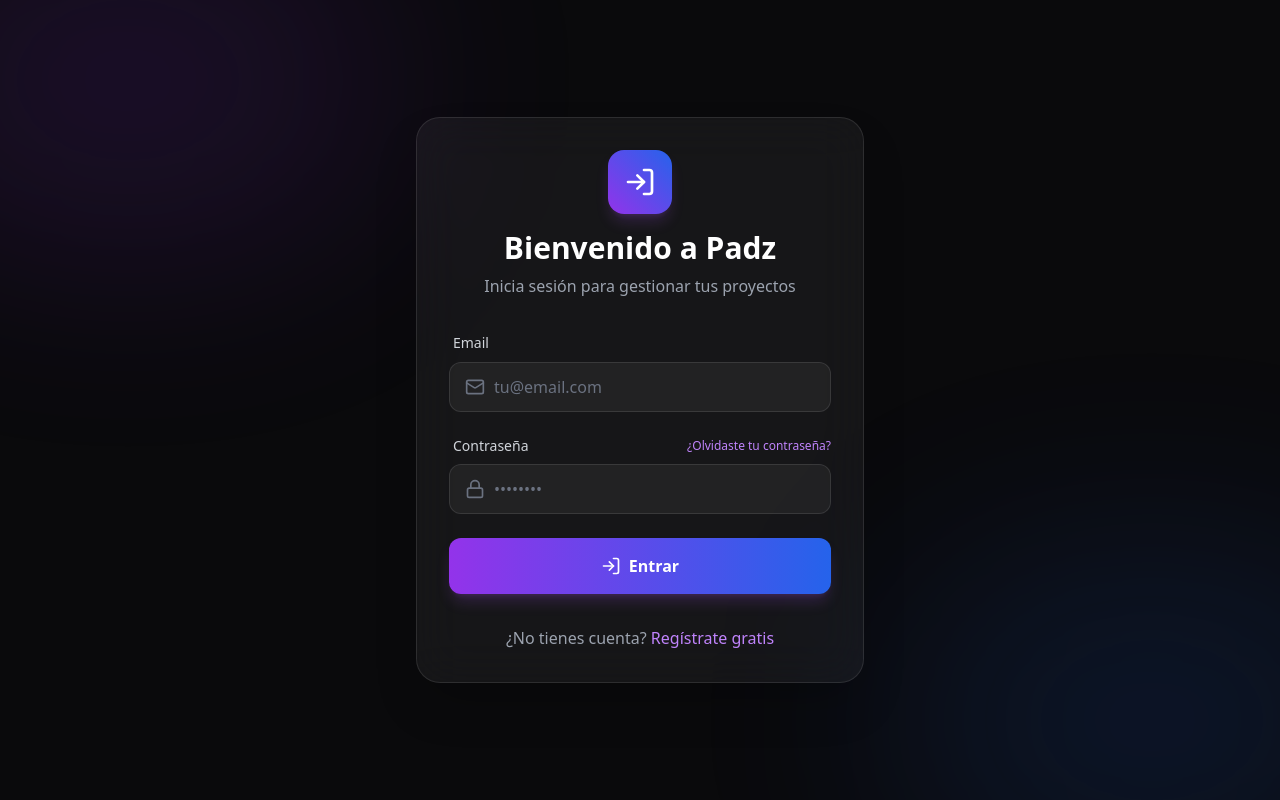
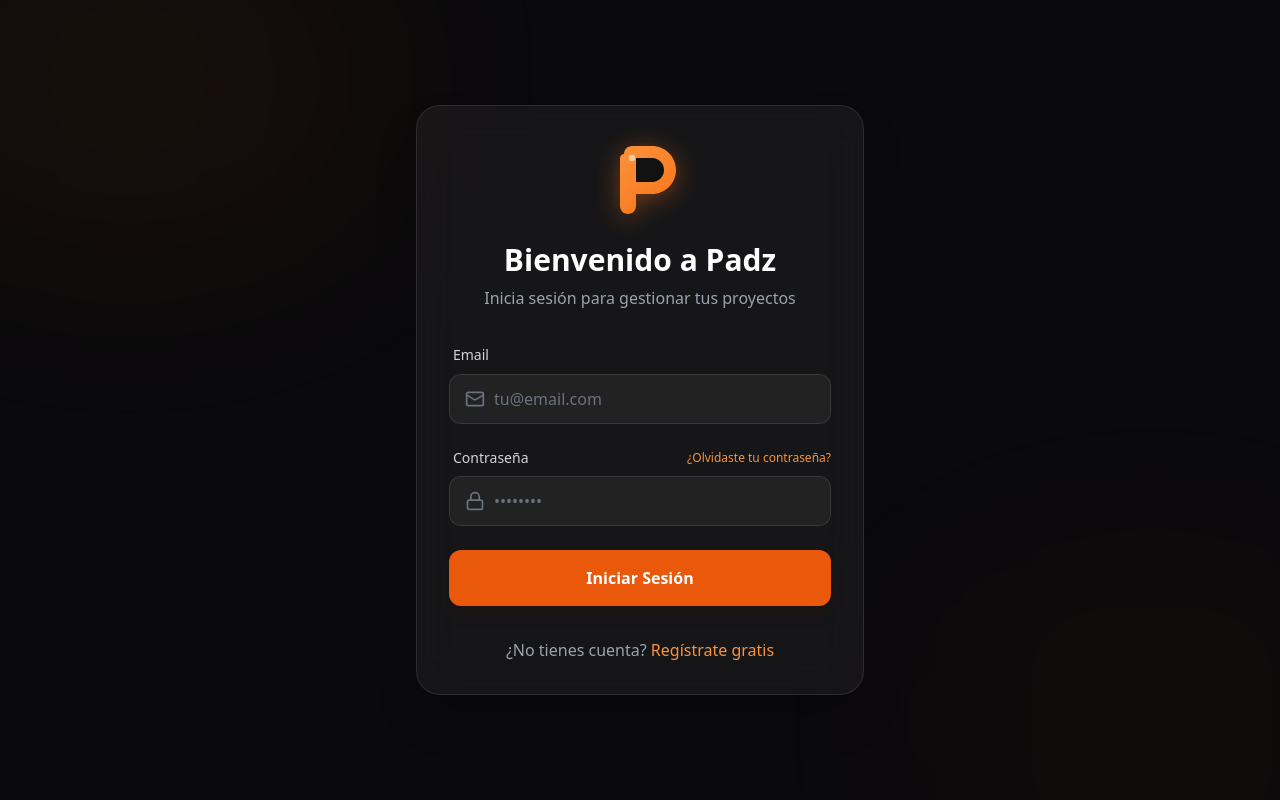
Before and after one commit to Jorgito091/Padz, a React (Vite) app in the folder Front/: page /login in a window 1280 px wide. Built offline with nearby package versions, Linux system fonts and the light colour scheme.

Commit message:
Login enhancement 2.0

```diff
--- /dev/null
+++ b/Front/src/components/Logo.tsx
@@ -0,0 +1,64 @@
+import React from 'react';
+import { motion } from 'framer-motion';
+
+interface LogoProps {
+    className?: string;
+    size?: number;
+}
+
+const Logo: React.FC<LogoProps> = ({ className = "", size = 48 }) => {
+    return (
+        <motion.div
+            className={`relative flex items-center justify-center ${className}`}
+            initial={{ scale: 0.8, opacity: 0 }}
+            animate={{ scale: 1, opacity: 1 }}
+            transition={{
+                type: "spring",
+                stiffness: 260,
+                damping: 20
+            }}
+            whileHover={{ scale: 1.1, rotate: -5 }}
+        >
+            <svg
+                width={size}
+                height={size}
+                viewBox="0 0 100 100"
+                fill="none"
+                xmlns="http://www.w3.org/2000/svg"
+                className="drop-shadow-[0_4px_12px_rgba(249,115,22,0.4)]"
+            >
+                {/* Cuerpo de la P - Estilo Comic/Redondeado */}
+                <path
+                    d="M30 20C30 14.4772 34.4772 10 40 10H65C81.5685 10 95 23.4315 95 40C95 56.5685 81.5685 70 65 70H45V85C45 90.5228 40.5228 95 35 95C29.4772 95 25 90.5228 25 85V25C25 22.2386 27.2386 20 30 20Z"
+                    fill="url(#logo-gradient)"
+                />
+
+                {/* Espacio interno de la P */}
+                <path
+                    d="M45 25H65C73.2843 25 80 31.7157 80 40C80 48.2843 73.2843 55 65 55H45V25Z"
+                    fill="#121212"
+                />
+
+                {/* Brillo animado */}
+                <motion.circle
+                    cx="40"
+                    cy="25"
+                    r="4"
+                    fill="white"
+                    initial={{ opacity: 0.4 }}
+                    animate={{ opacity: [0.4, 0.8, 0.4] }}
+                    transition={{ duration: 2, repeat: Infinity }}
+                />
+
+                <defs>
+                    <linearGradient id="logo-gradient" x1="25" y1="10" x2="95" y2="95" gradientUnits="userSpaceOnUse">
+                        <stop stopColor="#fb923c" /> {/* orange-400 */}
+                        <stop offset="1" stopColor="#f97316" /> {/* orange-500 */}
+                    </linearGradient>
+                </defs>
+            </svg>
+        </motion.div>
+    );
+};
+
+export default Logo;
--- a/Front/src/index.css
+++ b/Front/src/index.css
@@ -3,17 +3,17 @@
 @tailwind utilities;
 
 :root {
-  --bg-primary: #0f172a;
-  --bg-secondary: #1e293b;
-  --text-primary: #f8fafc;
-  --text-secondary: #94a3b8;
-  --accent: #38bdf8;
-  --accent-hover: #0ea5e9;
-  --card-bg: rgba(255, 255, 255, 0.05);
+  --bg-primary: #121212;
+  --bg-secondary: #1e1e1e;
+  --text-primary: #ffffff;
+  --text-secondary: #a1a1aa;
+  --accent: #f97316;
+  --accent-hover: #ea580c;
+  --card-bg: rgba(255, 255, 255, 0.03);
 }
 
 body {
-  @apply bg-[#0f172a] text-[#f8fafc] font-sans antialiased;
+  @apply bg-[#121212] text-white font-sans antialiased;
   min-height: 100vh;
 }
 
--- a/Front/src/pages/LoginPage.tsx
+++ b/Front/src/pages/LoginPage.tsx
@@ -1,8 +1,9 @@
 import React, { useState } from 'react';
 import { useNavigate, Link } from 'react-router-dom';
 import { motion } from 'framer-motion';
-import { LogIn, Mail, Lock, AlertCircle, Loader2 } from 'lucide-react';
+import { Mail, Lock, AlertCircle, Loader2 } from 'lucide-react';
 import { useAuth } from '../context/AuthContext';
+import Logo from '../components/Logo';
 
 const LoginPage: React.FC = () => {
     const [email, setEmail] = useState('');
@@ -31,8 +32,8 @@ const LoginPage: React.FC = () => {
     return (
         <div className="min-h-screen flex items-center justify-center bg-[#0a0a0c] relative overflow-hidden px-4">
             {/* Background blobs */}
-            <div className="absolute top-[-10%] left-[-10%] w-[40%] h-[40%] bg-purple-600/20 rounded-full blur-[120px] animate-pulse" />
-            <div className="absolute bottom-[-10%] right-[-10%] w-[40%] h-[40%] bg-blue-600/20 rounded-full blur-[120px] animate-pulse" style={{ animationDelay: '2s' }} />
+            <div className="absolute top-[-10%] left-[-10%] w-[40%] h-[40%] bg-orange-600/10 rounded-full blur-[120px] animate-pulse" />
+            <div className="absolute bottom-[-10%] right-[-10%] w-[40%] h-[40%] bg-orange-600/5 rounded-full blur-[120px] animate-pulse" style={{ animationDelay: '2s' }} />
 
             <motion.div
                 initial={{ opacity: 0, y: 20 }}
@@ -42,8 +43,8 @@ const LoginPage: React.FC = () => {
             >
                 <div className="backdrop-blur-xl bg-white/5 border border-white/10 p-8 rounded-3xl shadow-2xl">
                     <div className="text-center mb-8">
-                        <div className="inline-flex items-center justify-center w-16 h-16 rounded-2xl bg-gradient-to-tr from-purple-600 to-blue-600 mb-4 shadow-lg shadow-purple-500/20">
-                            <LogIn className="w-8 h-8 text-white" />
+                        <div className="flex justify-center mb-6">
+                            <Logo size={80} />
                         </div>
                         <h1 className="text-3xl font-bold text-white mb-2">Bienvenido a Padz</h1>
                         <p className="text-gray-400">Inicia sesión para gestionar tus proyectos</p>
@@ -64,14 +65,14 @@ const LoginPage: React.FC = () => {
                         <div className="space-y-2">
                             <label className="text-sm font-medium text-gray-300 ml-1">Email</label>
                             <div className="relative group">
-                                <div className="absolute inset-y-0 left-0 pl-4 flex items-center pointer-events-none text-gray-500 group-focus-within:text-purple-500 transition-colors">
+                                <div className="absolute inset-y-0 left-0 pl-4 flex items-center pointer-events-none text-gray-500 group-focus-within:text-orange-500 transition-colors">
                                     <Mail className="w-5 h-5" />
                                 </div>
                                 <input
                                     type="email"
                                     value={email}
                                     onChange={(e) => setEmail(e.target.value)}
-                                    className="block w-full pl-11 pr-4 py-3 bg-white/5 border border-white/10 rounded-xl text-white placeholder-gray-500 focus:outline-none focus:ring-2 focus:ring-purple-500/50 focus:border-purple-500/50 transition-all"
+                                    className="block w-full pl-11 pr-4 py-3 bg-white/5 border border-white/10 rounded-xl text-white placeholder-gray-500 focus:outline-none focus:ring-2 focus:ring-orange-500/50 focus:border-orange-500/50 transition-all"
                                     placeholder="tu@email.com"
                                     required
                                 />
@@ -81,17 +82,17 @@ const LoginPage: React.FC = () => {
                         <div className="space-y-2">
                             <div className="flex justify-between items-center ml-1">
                                 <label className="text-sm font-medium text-gray-300">Contraseña</label>
-                                <a href="#" className="text-xs text-purple-400 hover:text-purple-300 transition-colors">¿Olvidaste tu contraseña?</a>
+                                <a href="#" className="text-xs text-orange-400 hover:text-orange-300 transition-colors">¿Olvidaste tu contraseña?</a>
                             </div>
                             <div className="relative group">
-                                <div className="absolute inset-y-0 left-0 pl-4 flex items-center pointer-events-none text-gray-500 group-focus-within:text-purple-500 transition-colors">
+                                <div className="absolute inset-y-0 left-0 pl-4 flex items-center pointer-events-none text-gray-500 group-focus-within:text-orange-500 transition-colors">
                                     <Lock className="w-5 h-5" />
                                 </div>
                                 <input
                                     type="password"
                                     value={password}
                                     onChange={(e) => setPassword(e.target.value)}
-                                    className="block w-full pl-11 pr-4 py-3 bg-white/5 border border-white/10 rounded-xl text-white placeholder-gray-500 focus:outline-none focus:ring-2 focus:ring-purple-500/50 focus:border-purple-500/50 transition-all"
+                                    className="block w-full pl-11 pr-4 py-3 bg-white/5 border border-white/10 rounded-xl text-white placeholder-gray-500 focus:outline-none focus:ring-2 focus:ring-orange-500/50 focus:border-orange-500/50 transition-all"
                                     placeholder="••••••••"
                                     required
                                 />
@@ -101,22 +102,19 @@ const LoginPage: React.FC = () => {
                         <button
                             type="submit"
                             disabled={isLoading}
-                            className="w-full py-4 bg-gradient-to-r from-purple-600 to-blue-600 hover:from-purple-500 hover:to-blue-500 text-white font-semibold rounded-xl shadow-lg shadow-purple-500/20 active:scale-[0.98] transition-all flex items-center justify-center gap-2 disabled:opacity-70 disabled:pointer-events-none"
+                            className="w-full py-4 bg-orange-600 hover:bg-orange-500 text-white font-bold rounded-xl shadow-lg shadow-orange-950/20 active:scale-[0.98] transition-all flex items-center justify-center gap-2 disabled:opacity-70 disabled:pointer-events-none"
                         >
                             {isLoading ? (
                                 <Loader2 className="w-5 h-5 animate-spin" />
                             ) : (
-                                <>
-                                    <LogIn className="w-5 h-5" />
-                                    Entrar
-                                </>
+                                "Iniciar Sesión"
                             )}
                         </button>
                     </form>
 
                     <p className="mt-8 text-center text-gray-400">
                         ¿No tienes cuenta?{' '}
-                        <Link to="/register" className="text-purple-400 hover:text-purple-300 font-medium transition-colors">
+                        <Link to="/register" className="text-orange-400 hover:text-orange-300 font-medium transition-colors">
                             Regístrate gratis
                         </Link>
                     </p>
```
Also changed, not shown: Front/src/pages/DashboardPage.tsx (+15 -11 lines), Front/src/pages/RegisterPage.tsx (+15 -17 lines).
